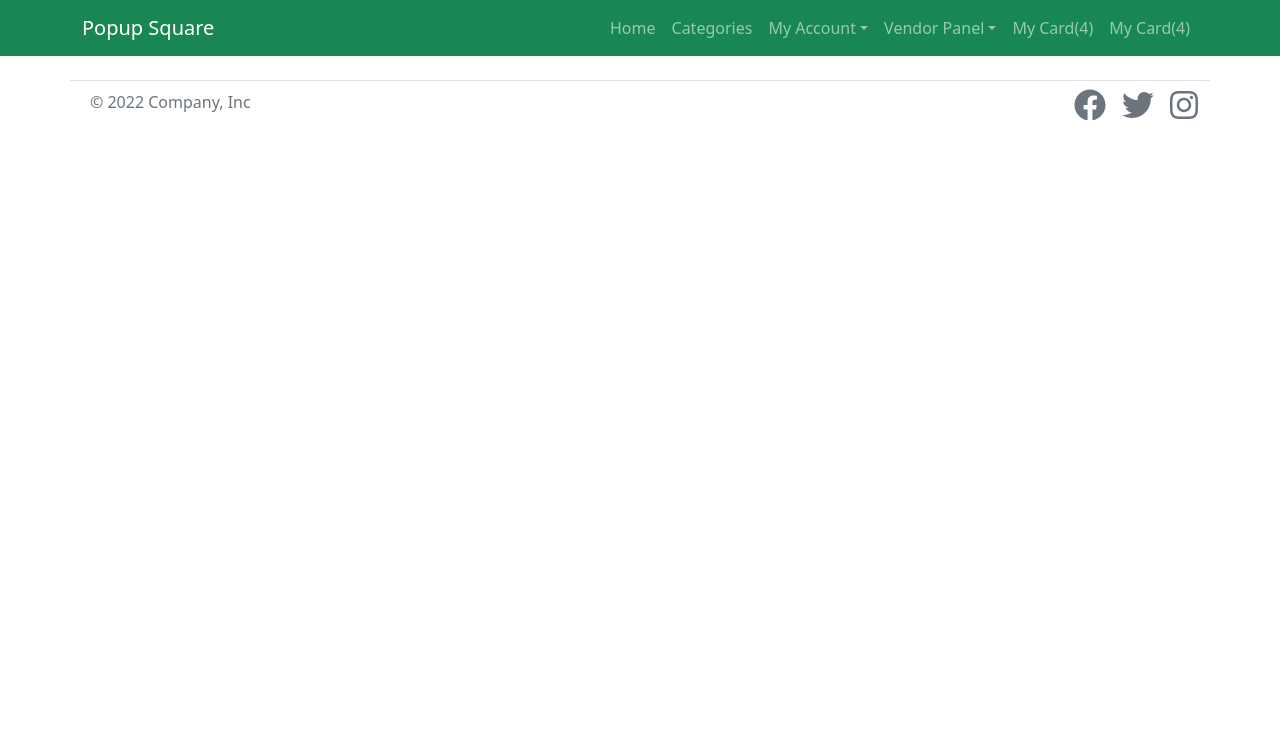
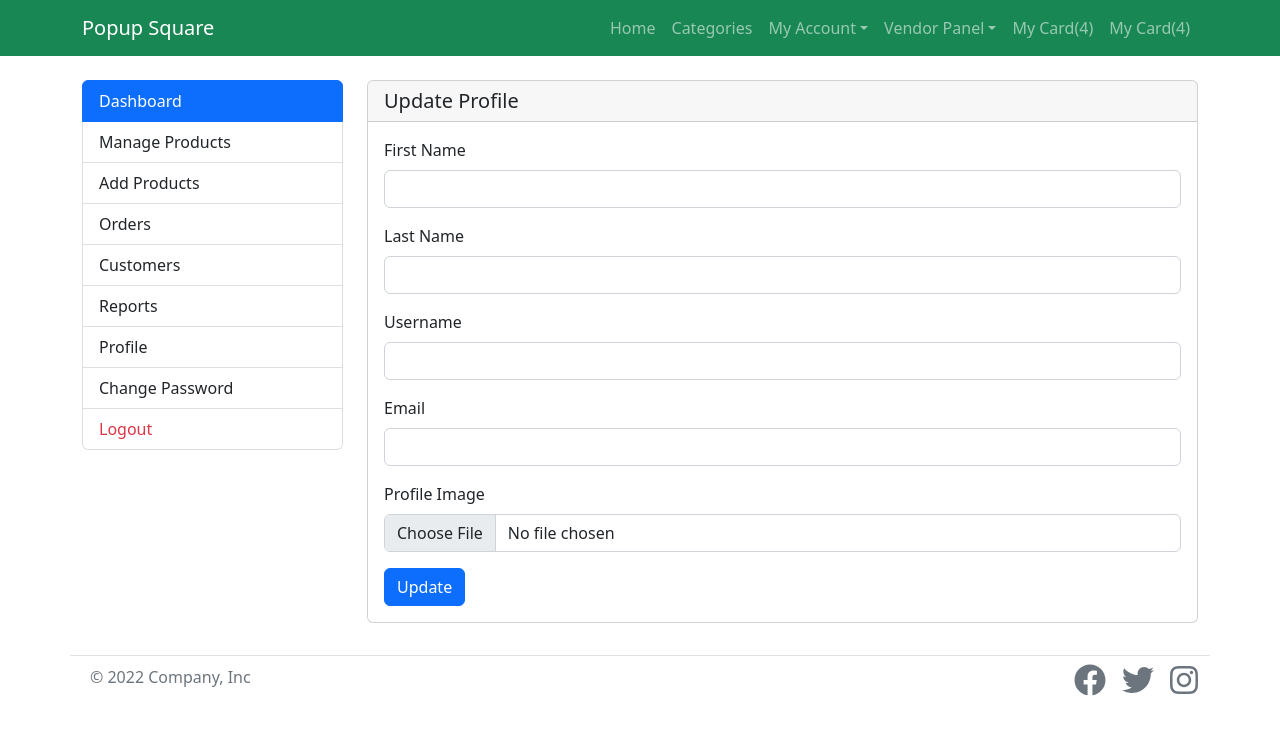
Before and after one commit to chrisunday2013/popupSquare-ecom-frontend, a React (Create React App) app: page /seller-profile in a window 1280 px wide. Shown: the top 734 px of the page. Built offline with nearby package versions, Linux system fonts and the light colour scheme.

Commit message:
seller reports, profile and changePassword components added

```diff
--- a/src/App.js
+++ b/src/App.js
@@ -34,6 +34,9 @@ import SellerProducts from './components/seller/sellerProducts';
 import AddProducts from './components/seller/addProduct';
 import SellerOrders from './components/seller/sellerOrders';
 import Customers from './components/seller/customer';
+import Report from './components/seller/report';
+import SellerChangePwd from './components/seller/changePassword';
+import SellerProfile from './components/seller/profile';
 
 
 function App() {
@@ -67,6 +70,9 @@ function App() {
             <Route path='/add-products' element={<AddProducts/>}/>
             <Route path='/seller-orders' element={<SellerOrders/>}/>
             <Route path='/customers' element={<Customers/>}/>
+            <Route path='/reports' element={<Report/>}/>
+            <Route path='/seller-profile' element={<SellerProfile/>}/>
+            <Route path='/seller-changePwd' element={<SellerChangePwd/>}/>
 
       </Switch>
       <Footer/>
--- /dev/null
+++ b/src/components/seller/changePassword.js
@@ -0,0 +1,38 @@
+
+import SellerSidebar from "./setterSiderbar";
+
+function SellerChangePwd(){
+
+    return (
+        <div className="container mt-4">
+            <div className="row">
+                <aside className="col-md-3">
+                <SellerSidebar/>
+                </aside>
+                <div className="col-md-9 col-12 mb-2">
+                    <div className="card">
+                        <h5 className="card-header">Change Password</h5>
+                        <div className="card-body">
+
+                           {/* <form> */}
+                                <div className="mb-3">
+                                    <label for="exampleInputEmail1" className="form-label">New Password</label>
+                                    <input type="password" name="password" className="form-control" id="pwd"/>
+                                </div>
+                                <div className="mb-3">
+                                    <label for="exampleInputEmail1" className="form-label">Confirm Password</label>
+                                    <input type="password" name="password" className="form-control" id="cpwd" />
+                                </div>
+
+                                <button type="submit"  className="btn btn-primary">Send</button>
+                            {/* </form> */}
+                        </div>
+
+                    </div>
+                </div>
+            </div>
+        </div>
+    )
+}
+
+export default SellerChangePwd;
--- a/src/components/seller/customer.js
+++ b/src/components/seller/customer.js
@@ -30,7 +30,8 @@ function Customers(props){
                                                             <td>johnwick@gmail.com</td>
                                                             <td>09098787654</td>
                                                             <td>
-                                                                <button className="btn btn-danger btn-sm">Remove from List</button>
+                                                                <button className="btn btn-primary btn-sm ">Orders</button>
+                                                                <button className="btn btn-danger btn-sm ms-1">Remove from List</button>
                                                             </td>
                                                         </tr>
                                                         <tr>
@@ -39,7 +40,8 @@ function Customers(props){
                                                             <td>johnBoyega@gmail.com</td>
                                                             <td>09098781154</td>
                                                             <td>
-                                                                <button className="btn btn-danger btn-sm">Remove from List</button>
+                                                                <button className="btn btn-primary btn-sm ">Orders</button>
+                                                                <button className="btn btn-danger btn-sm ms-1">Remove from List</button>
                                                             </td>
                                                         </tr>
 
--- /dev/null
+++ b/src/components/seller/profile.js
@@ -0,0 +1,51 @@
+import SellerSidebar from "./setterSiderbar";
+
+
+function SellerProfile(){
+
+    return (
+        <div className="container mt-4">
+            <div className="row">
+                <aside className="col-md-3">
+                <SellerSidebar/>
+                </aside>
+                <section className="col-md-9 col-12 mb-2">
+                   <div className="card">
+                      <h5 className="card-header">Update Profile</h5>
+                      <div className="card-body">
+
+                            <div className="mb-3">
+                                    <label for="firstName" className="form-label">First Name</label>
+                                    <input type="text" className="form-control" id="firstname"/>
+
+                            </div>
+
+                            <div className="mb-3">
+                                    <label for="lastName" className="form-label">Last Name</label>
+                                    <input type="text" className="form-control" id="lastname"/>
+                            </div>
+                            <div className="mb-3">
+                                    <label for="username" className="form-label">Username</label>
+                                    <input type="text" className="form-control" id="username"/>
+                            </div>
+                            <div className="mb-3">
+                                    <label for="email" className="form-label">Email</label>
+                                    <input type="email" className="form-control" id="email"/>
+                            </div>
+                            <div className="mb-3">
+                                <div className="mb-3">
+                                    <label for="profileImg" className="form-label">Profile Image</label>
+                                    <input type="file" className="form-control" id="profileImg"/>
+                                </div>
+                            </div>
+                            <button  className="btn btn-primary">Update</button>
+
+                      </div>
+                   </div>
+                </section>
+            </div>
+        </div>
+    )
+}
+
+export default SellerProfile;
--- /dev/null
+++ b/src/components/seller/report.js
@@ -0,0 +1,46 @@
+
+import { Link } from 'react-router-dom';
+
+import SellerSidebar from './setterSiderbar';
+
+function Report(props){
+       return(
+             <div className="container mt-4">
+                  <div className="row">
+                       <div className="col-md-3 col-12 mb-2">
+                           <SellerSidebar/>
+                       </div>
+                       <div className="col-md-9 col-12 mb-2">
+                             <div className="row">
+                                   <div className="col-md-4 mb-2">
+                                         <div className="card">
+                                              <div className='card-body text-center'>
+                                                    <h4>Daily Reports</h4>
+                                                    <h4><Link to="#" className="btn btn-info">View</Link></h4>
+                                              </div>
+                                         </div>
+                                   </div>
+                                   <div className="col-md-4 mb-2">
+                                         <div className="card">
+                                              <div className='card-body text-center'>
+                                                    <h4>Monthly Reports</h4>
+                                                    <h4><Link to="#" className="btn btn-info">View</Link></h4>
+                                              </div>
+                                         </div>
+                                   </div>
+                                   <div className="col-md-4 mb-2">
+                                         <div className="card">
+                                              <div className='card-body text-center'>
+                                                    <h4>Yearly Reports</h4>
+                                                    <h4><Link to="#" className="btn btn-info">View</Link></h4>
+                                              </div>
+                                         </div>
+                                   </div>
+                             </div>
+                       </div>
+                  </div>
+             </div>
+       )
+}
+
+export default Report;
--- a/src/components/seller/setterSiderbar.js
+++ b/src/components/seller/setterSiderbar.js
@@ -4,13 +4,13 @@ function SellerSidebar(props){
     return (
             <div className="list-group">
                     <Link to="/seller-dashboard" className="list-group-item list-group-item-action active">Dashboard</Link>
-                    <Link to="/seller-categories" className="list-group-item list-group-item-action">Manage Categories</Link>
                     <Link to="/seller-products" className="list-group-item list-group-item-action">Manage Products</Link>
                     <Link to="/add-products" className="list-group-item list-group-item-action">Add Products</Link>
                     <Link to="/seller-orders" className="list-group-item list-group-item-action">Orders</Link>
                     <Link to="/customers" className="list-group-item list-group-item-action">Customers</Link>
                     <Link to="/reports" className="list-group-item list-group-item-action">Reports</Link>
-                    <Link to="/seller-changePassWord" className="list-group-item list-group-item-action">Change Password</Link>
+                    <Link to="/seller-profile" className="list-group-item list-group-item-action">Profile</Link>
+                    <Link to="/seller-changePwd" className="list-group-item list-group-item-action">Change Password</Link>
                     <Link to="#" className="list-group-item list-group-item-action text-danger">Logout</Link>
             </div>
     )
```
